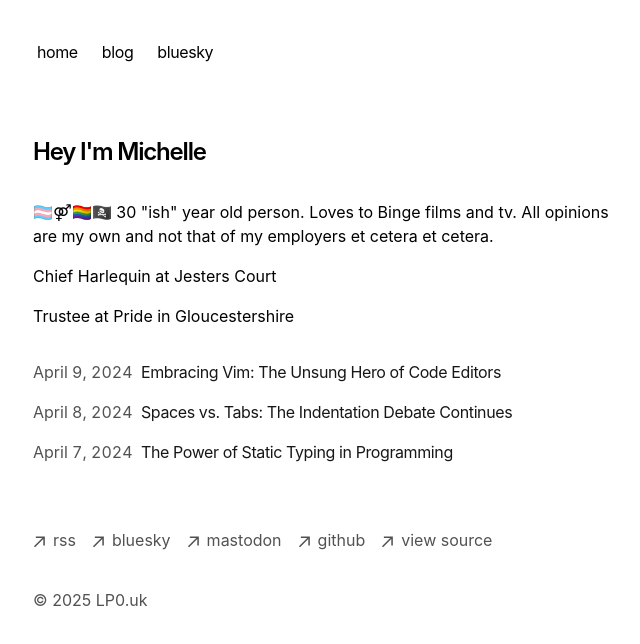
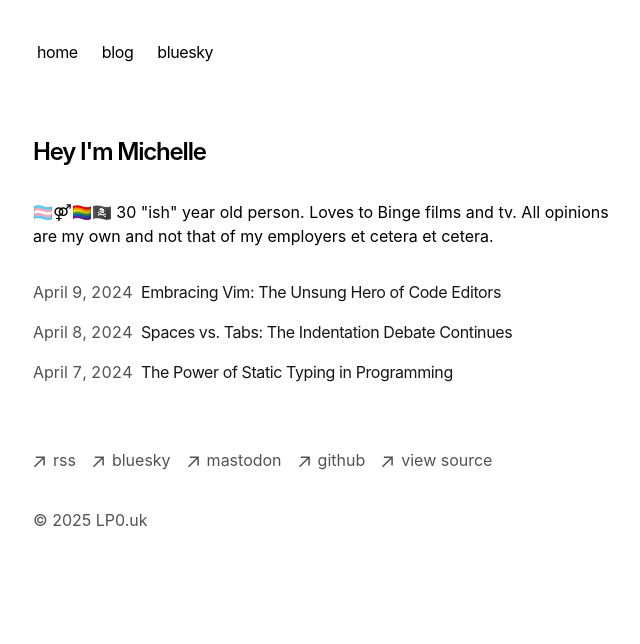
Before and after one commit to MichelleFindlay/lp0.uk, a Next.js app: page / in a window 1280 px wide. Shown: the top 644 px of the page, without its empty margins (319-959 px from the left). Built offline with nearby package versions, Linux system fonts and the light colour scheme.

Commit message:
Update page.tsx
This will do for now i give up on adding hyperlinks to this bit..

```diff
--- a/app/page.tsx
+++ b/app/page.tsx
@@ -10,13 +10,6 @@ export default function Page() {
         {`🏳️‍⚧️⚤🏳️‍🌈🏴‍☠️
           30 "ish" year old person. Loves to Binge films and tv. All opinions are my own and not that of my employers et cetera et cetera.`}
       </p>
-      <p className="mb-4">
-        {`Chief Harlequin at Jesters Court`}
-      </p>
-
-      <p className="mb-4">
-        {`Trustee at Pride in Gloucestershire`}
-      </p>
 
       <div className="my-8">
         <BlogPosts />
```
